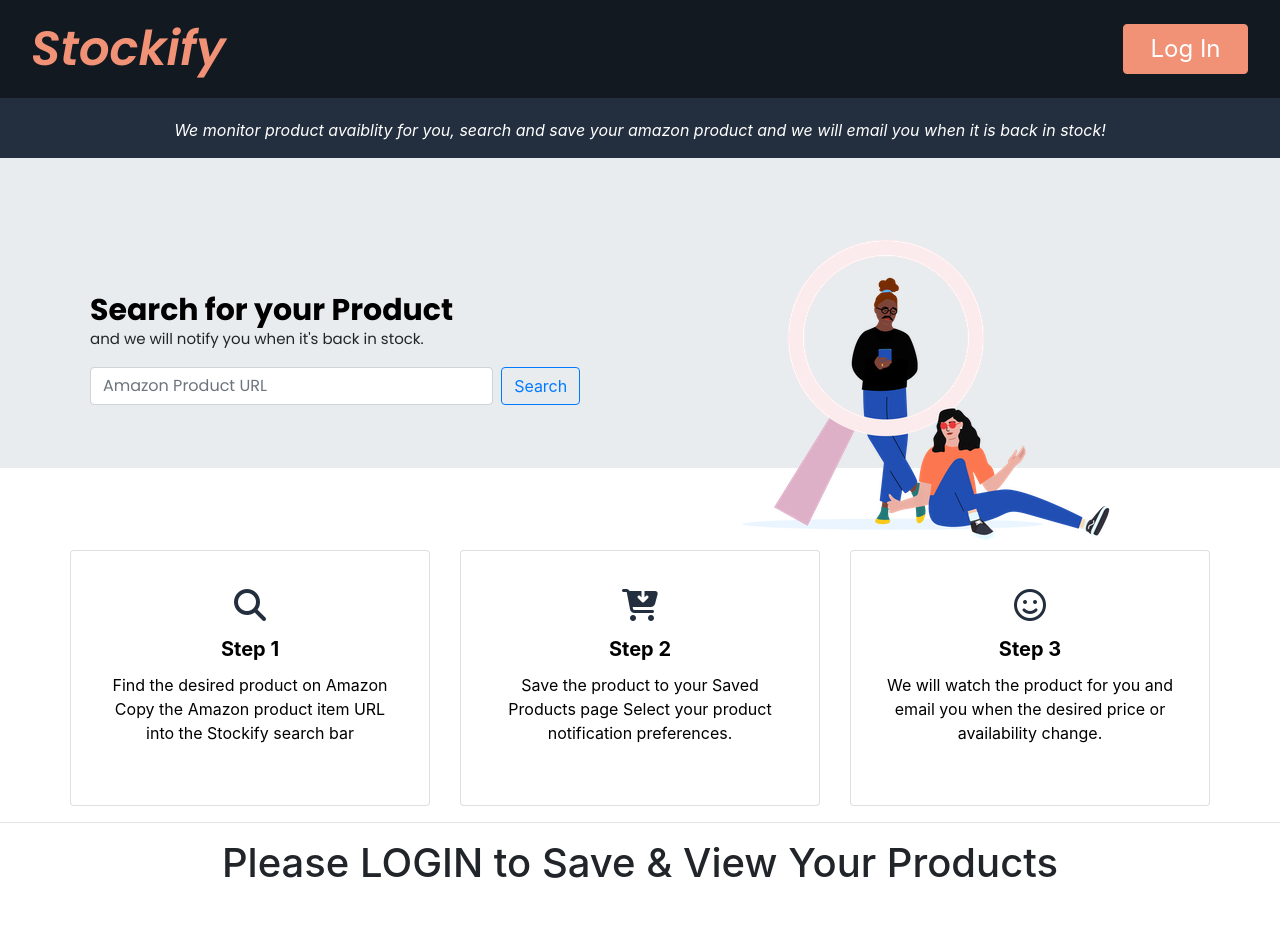
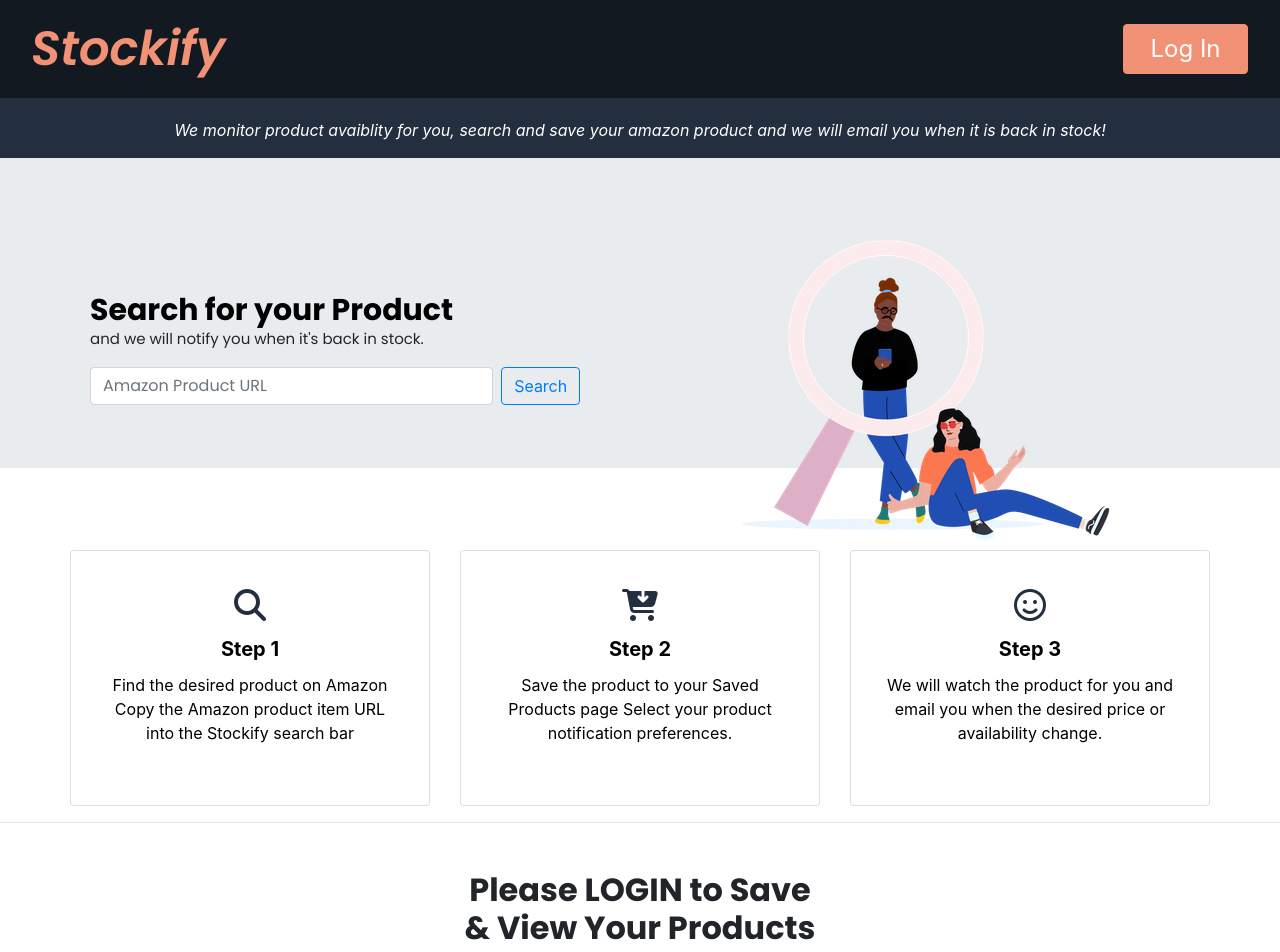
Before and after one commit to TEXWRECKS/Stockify, a React (Create React App) app in the folder client/: page / in a window 1280 px wide. Shown: the top 952 px of the page. Before the commit the page ends 895 px from the top, so only its background shows below. Built offline with nearby package versions, Linux system fonts and the light colour scheme.

Commit message:
update delete btn and font

```diff
--- a/client/src/App.css
+++ b/client/src/App.css
@@ -254,4 +254,10 @@
 
 .btn-delete {
   max-height: 35px;
+  float: right;
 }
+
+.text-center {
+  font-family: 'Poppins', sans-serif;
+  font-weight: bold;
+}
--- a/client/src/App.js
+++ b/client/src/App.js
@@ -6,7 +6,7 @@ import Navbar from './components/Navbar';
 import NewProductCard from './components/NewProductCard';
 import SavedProducts from './pages/savedproducts';
 import Spinner from './components/Spinner';
-import API from './utils/API'
+import API from './utils/API';
 import { useAuth0 } from '@auth0/auth0-react';
 
 function App() {
@@ -24,7 +24,7 @@ function App() {
     itemStatus: null,
     itemPriceAlert: null,
     itemPriceThreshold: null,
-    itemAvailabilityAlert: null
+    itemAvailabilityAlert: null,
   });
 
   function updateProductState(item) {
@@ -46,7 +46,7 @@ function App() {
       itemStatus: null,
       itemPriceAlert: null,
       itemPriceThreshold: null,
-      itemAvailabilityAlert: null
+      itemAvailabilityAlert: null,
     });
   }
 
@@ -58,33 +58,41 @@ function App() {
     setIsLoading(bool);
   }
 
-  function getUsersSavedItems(){
-    if (isAuthenticated){
-      console.log(`Obtaining saved items for user ${JSON.stringify(user.email)}`)
-      API.getUsersSavedItems(user.email).then(res =>{
-        console.log(`User saved item data retrieved ${JSON.stringify(res.data)}`)
-        setSavedProducts({productData: res.data})
+  function getUsersSavedItems() {
+    if (isAuthenticated) {
+      console.log(
+        `Obtaining saved items for user ${JSON.stringify(user.email)}`
+      );
+      API.getUsersSavedItems(user.email).then((res) => {
+        console.log(
+          `User saved item data retrieved ${JSON.stringify(res.data)}`
+        );
+        setSavedProducts({ productData: res.data });
       });
-  };
-  };
+    }
+  }
 
-  function displaySavedProducts(){
-    if(savedProducts.productData){
-      return (<SavedProducts savedProducts={savedProducts}/>)
+  function displaySavedProducts() {
+    if (savedProducts.productData) {
+      return <SavedProducts savedProducts={savedProducts} />;
     } else {
-      return (<div className="text-center"><h1>No Products Saved</h1></div>)
+      return (
+        <div className="text-center mb-5">
+          <h2>No Products Saved</h2>
+        </div>
+      );
     }
-  };
-
+  }
 
   useEffect(() => {
-    if (isAuthenticated){
+    if (isAuthenticated) {
       getUsersSavedItems();
-  }}, []);
+    }
+  }, []);
 
   return (
     <Router>
-     {console.log({user})}
+      {console.log({ user })}
       <Navbar />
       <div>
         <Route
@@ -99,7 +107,7 @@ function App() {
           )}
         />
         {isLoading == true && <Spinner />}
-          {product.itemTitle &&
+        {product.itemTitle && (
           <NewProductCard
             item={product}
             updateProductState={updateProductState}
@@ -107,13 +115,21 @@ function App() {
             readProductState={readProductState}
             getUsersSavedItems={getUsersSavedItems}
           />
-          }
+        )}
 
-          {isAuthenticated ?
-            displaySavedProducts() :
-            <div className="text-center"><h1>Please LOGIN to Save & View Your Products</h1></div>
-          }
-
+        {isAuthenticated ? (
+          displaySavedProducts()
+        ) : (
+          <div className="text-center mb-5 mt-5">
+            <h2>
+              {' '}
+              <strong>
+                {' '}
+                Please LOGIN to Save <br />& View Your Products
+              </strong>
+            </h2>
+          </div>
+        )}
       </div>
     </Router>
   );
--- a/client/src/components/SavedProductCard.js
+++ b/client/src/components/SavedProductCard.js
@@ -5,13 +5,13 @@ import ToggleButton from 'react-bootstrap/ToggleButton';
 import ToggleButtonGroup from 'react-bootstrap/ToggleButtonGroup';
 import 'bootstrap/dist/css/bootstrap.min.css';
 
-
 function SavedProductCard(props) {
-
   // // // Price Change toggle button variable for setting state
-  const [priceChecked, setPriceChecked] = useState({checked: false});
+  const [priceChecked, setPriceChecked] = useState({ checked: false });
   // // // Avialability Change toggle button variable for setting state
-  const [availabilityChecked, setAvailabilityChecked] = useState({available: false});
+  const [availabilityChecked, setAvailabilityChecked] = useState({
+    available: false,
+  });
 
   return (
     <Card className="mb-5">
@@ -19,6 +19,9 @@ function SavedProductCard(props) {
         <strong style={{ color: 'green' }}>
           {props.savedProduct.itemStatus}
         </strong>
+        <Button variant="danger" className="btn-delete">
+          <i className="fa fa-times" aria-hidden="true"></i>
+        </Button>
       </Card.Header>
       <Card.Body>
         <Container>
@@ -45,17 +48,14 @@ function SavedProductCard(props) {
               Click the toggles for any which you want to receive notifications
               for <strong>below!</strong>
             </Col>
-            <Button variant="danger" className="btn-delete">
-              <i className="fa fa-times" aria-hidden="true"></i>
-            </Button>
           </Row>
-
+          <br></br>
           <Row>
             <Col className="mb-5 center description md-4">
-              <Button variant="primary" className="view-btn">
+              <Button variant="primary" className="view-btn mr-2">
                 View Product
               </Button>
-              <Button variant="light" className="view-btn ml-3">
+              <Button variant="light" className="view-btn">
                 Update Product
               </Button>
             </Col>
@@ -69,8 +69,13 @@ function SavedProductCard(props) {
                 </strong>
               </Card.Text>
             </Col>
+
             <Col className="notification-preference md-4">
-              <ToggleButtonGroup type="checkbox" defaultValue={[1, 2]} className="mb-2">
+              <ToggleButtonGroup
+                type="checkbox"
+                defaultValue={[1, 2]}
+                className="mb-2 mr-2"
+              >
                 <ToggleButton
                   className="p-check btn"
                   type="checkbox"
@@ -79,7 +84,7 @@ function SavedProductCard(props) {
                   onChange={(e) =>
                     setPriceChecked({ checked: e.currentTarget.checked })
                   }
-                  >
+                >
                   Price Change
                 </ToggleButton>
                 <ToggleButton
@@ -88,11 +93,13 @@ function SavedProductCard(props) {
                   checked={availabilityChecked.available}
                   value={2}
                   onChanged={(e) =>
-                    setAvailabilityChecked({ available: e.currentTarget.checked })
+                    setAvailabilityChecked({
+                      available: e.currentTarget.checked,
+                    })
                   }
-                  >
+                >
                   Availability Change
-                  </ToggleButton>
+                </ToggleButton>
               </ToggleButtonGroup>
             </Col>
           </Row>
@@ -100,6 +107,6 @@ function SavedProductCard(props) {
       </Card.Body>
     </Card>
   );
-};
+}
 
 export default SavedProductCard;
```
Also changed, not shown: 1 other file (tests, documents, lock files or other folders). Lines whose indentation alone changed are shown as unchanged.
